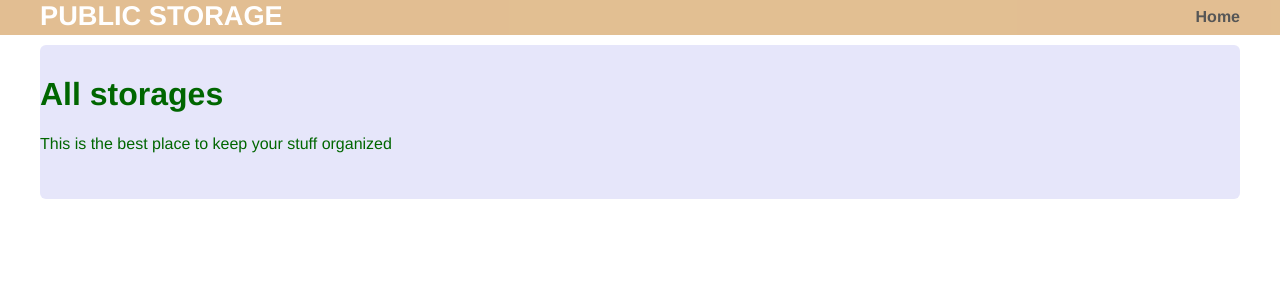
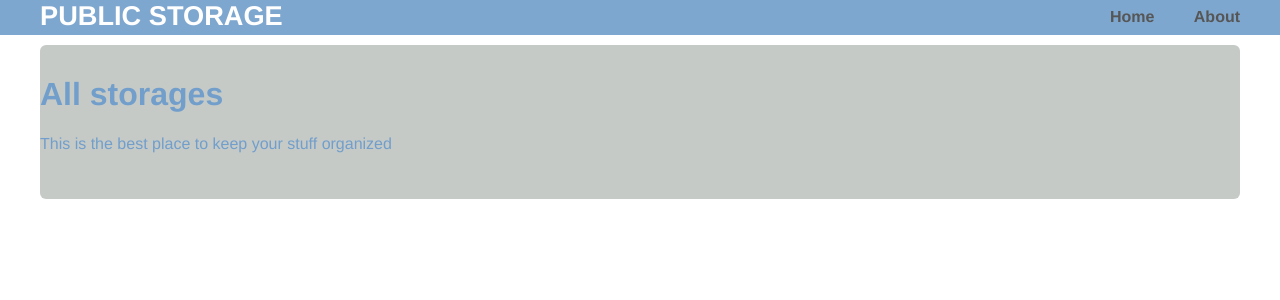
Before and after one commit to alexander-kuzmin-us/Storage-WebApp, a Flask app: page / in a window 1280 px wide. Shown: the top 300 px of the page. Run offline with Flask 2, Linux system fonts and the light colour scheme.

Commit message:
page about.html was created

```diff
--- a/app.py
+++ b/app.py
@@ -6,5 +6,9 @@ app=Flask(__name__)
 def home():
     return render_template ("home.html")
 
+@app.route('/about/')
+def about():
+    return render_template ("about.html")
+
 if __name__=="__main__":
     app.run(debug=True)
--- a/static/css/main.css
+++ b/static/css/main.css
@@ -2,7 +2,7 @@ body {
   margin: 0;
   padding: 0;
   font-family: "Helvetica Neue", Helvetica, Arial, sans-serif;
-  color: #060;
+  color: #719ECB;
 }
 
 /*
@@ -10,7 +10,7 @@ body {
  */
 
 header {
-  background-color: #DFB887;
+  background-color: #719ECB;
   height: 35px;
   width: 100%;
   opacity: .9;
@@ -41,7 +41,7 @@ header h1.logo:hover {
 
 div.home {
   padding: 10px 0 30px 0;
-  background-color: #E6E6FA;
+  background-color: #C5CAC7;
   -webkit-border-radius: 6px;
      -moz-border-radius: 6px;
           border-radius: 6px;
@@ -49,7 +49,7 @@ div.home {
 
 div.about {
   padding: 10px 0 30px 0;
-  background-color: #E6E6FA;
+  background-color: #C5CAC7;
   -webkit-border-radius: 6px;
      -moz-border-radius: 6px;
           border-radius: 6px;
--- a/templates/layout.html
+++ b/templates/layout.html
@@ -15,6 +15,7 @@
         <strong><nav>
           <ul class="menu">
             <li><a href="{{ url_for('home') }}">Home</a></li>
+            <li><a href="{{ url_for('about') }}">About</a></li>
           </ul>
         </nav></strong>
       </div>
```
Also changed, not shown: templates/about.html (added, +7 -0 lines).
